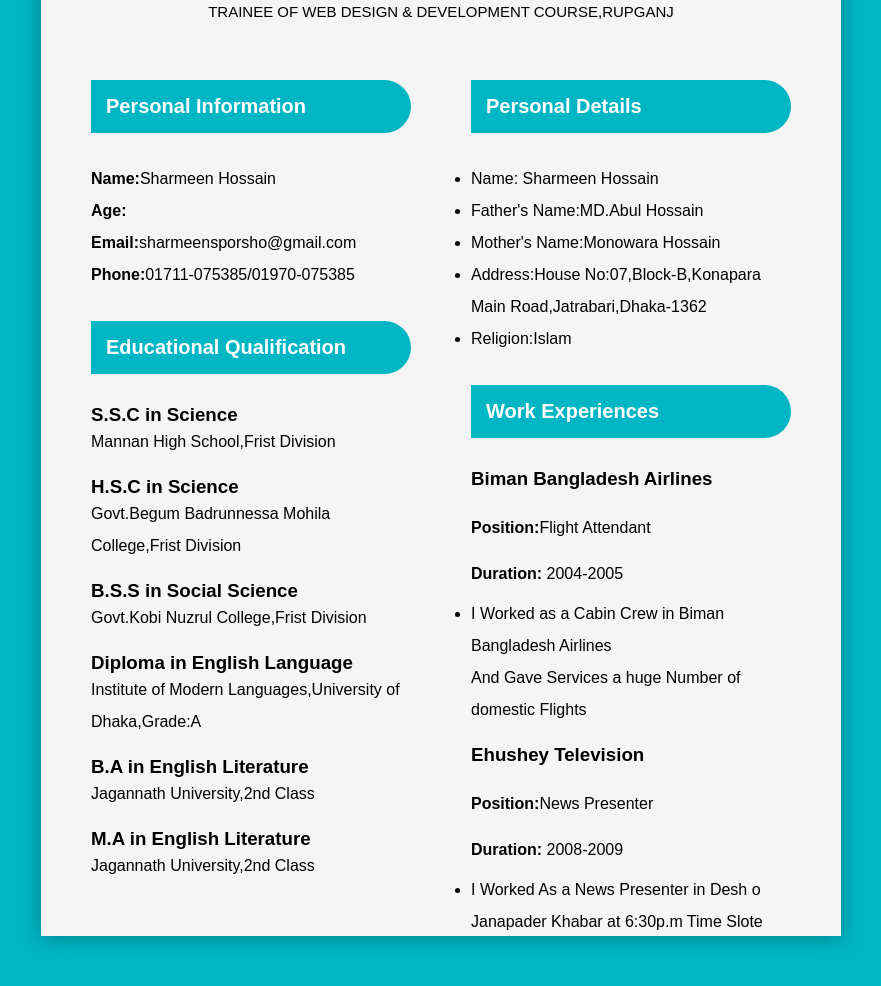
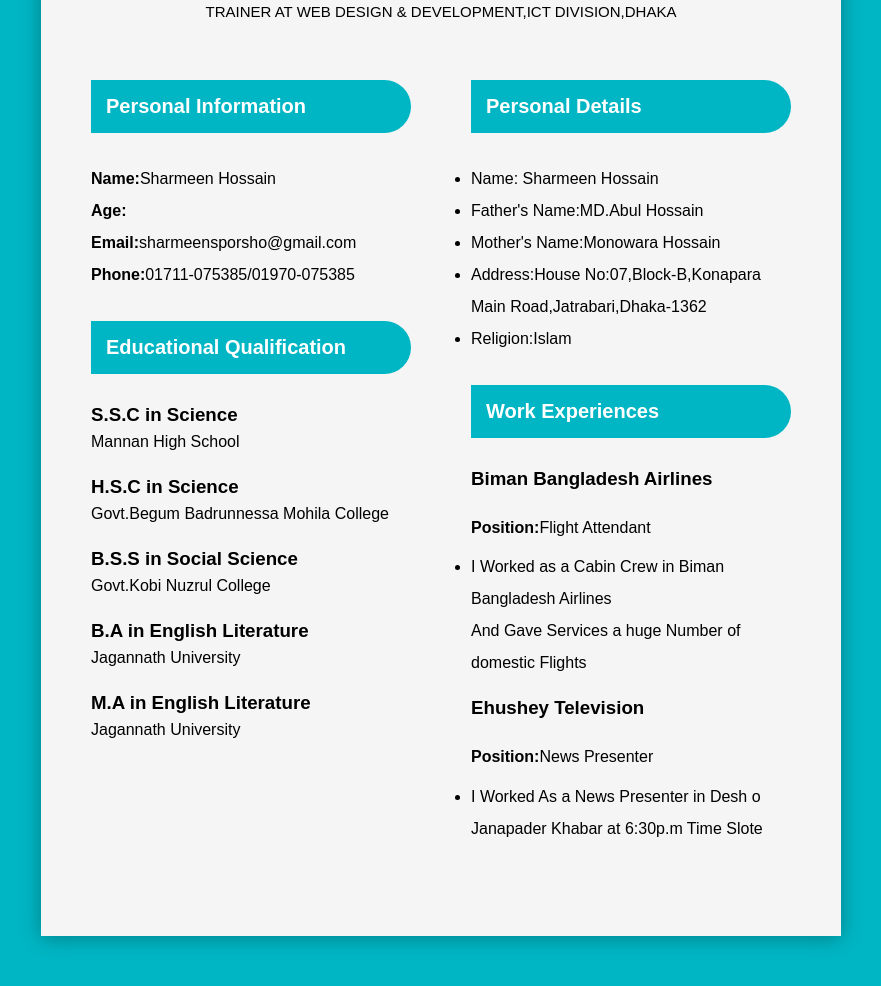
Before and after one commit to sharmeensporsho/MY-CV, a plain HTML site: page index.html in a window 1280 px wide. Shown: the part 374-1360 px from the top of the page, without its empty margins (199-1080 px from the left). Drawn offline with Linux system fonts and the light colour scheme.

Commit message:
index.html

```diff
--- a/index.html
+++ b/index.html
@@ -16,7 +16,7 @@
             <img src="image.jpg" alt="">
         </div>
         <h1>Sharmeen Hossain</h1>
-        <h3>Trainee Of Web Design & Development Course,Rupganj</h3>
+        <h3>Trainer At Web Design & Development,ICT Division,Dhaka</h3>
       </div>
 
       <div class="main">
@@ -29,17 +29,15 @@
 
           <h2>Educational Qualification</h2>
           <h3>S.S.C in Science</h3>
-          <p>Mannan High School,Frist Division </p> <br>
+          <p>Mannan High School </p> <br>
           <h3>H.S.C in Science</h3>
-          <p>Govt.Begum Badrunnessa Mohila College,Frist Division </p> <br>
+          <p>Govt.Begum Badrunnessa Mohila College </p> <br>
           <h3>B.S.S in Social Science</h3>
-          <p>Govt.Kobi Nuzrul College,Frist Division </p> <br>
-          <h3>Diploma in English Language</h3>
-          <p>Institute of Modern Languages,University of Dhaka,Grade:A </p> <br>
+          <p>Govt.Kobi Nuzrul College </p> <br>
           <h3>B.A in English Literature</h3>
-          <p>Jagannath University,2nd Class </p> <br>
+          <p>Jagannath University </p> <br>
           <h3>M.A in English Literature</h3>
-          <p>Jagannath University,2nd Class </p>
+          <p>Jagannath University </p>
         </div>
 
         <div class="right">
@@ -54,14 +52,12 @@
           <h2>Work Experiences</h2>
           <h3>Biman Bangladesh Airlines</h3>
           <p><strong>Position:</strong>Flight Attendant</p>
-          <p><strong>Duration:</strong> 2004-2005</p>
           <ul>
             <li>I Worked as a Cabin Crew in Biman Bangladesh Airlines <br>
               And Gave Services a huge Number of domestic Flights</li>
             </ul> <br>
           <h3>Ehushey Television</h3>
           <p><strong>Position:</strong>News Presenter</p>
-          <p><strong>Duration:</strong> 2008-2009</p>
           <ul>
             <li>I Worked As a News Presenter in Desh o Janapader Khabar at 6:30p.m Time Slote</li>
           </ul>
```
